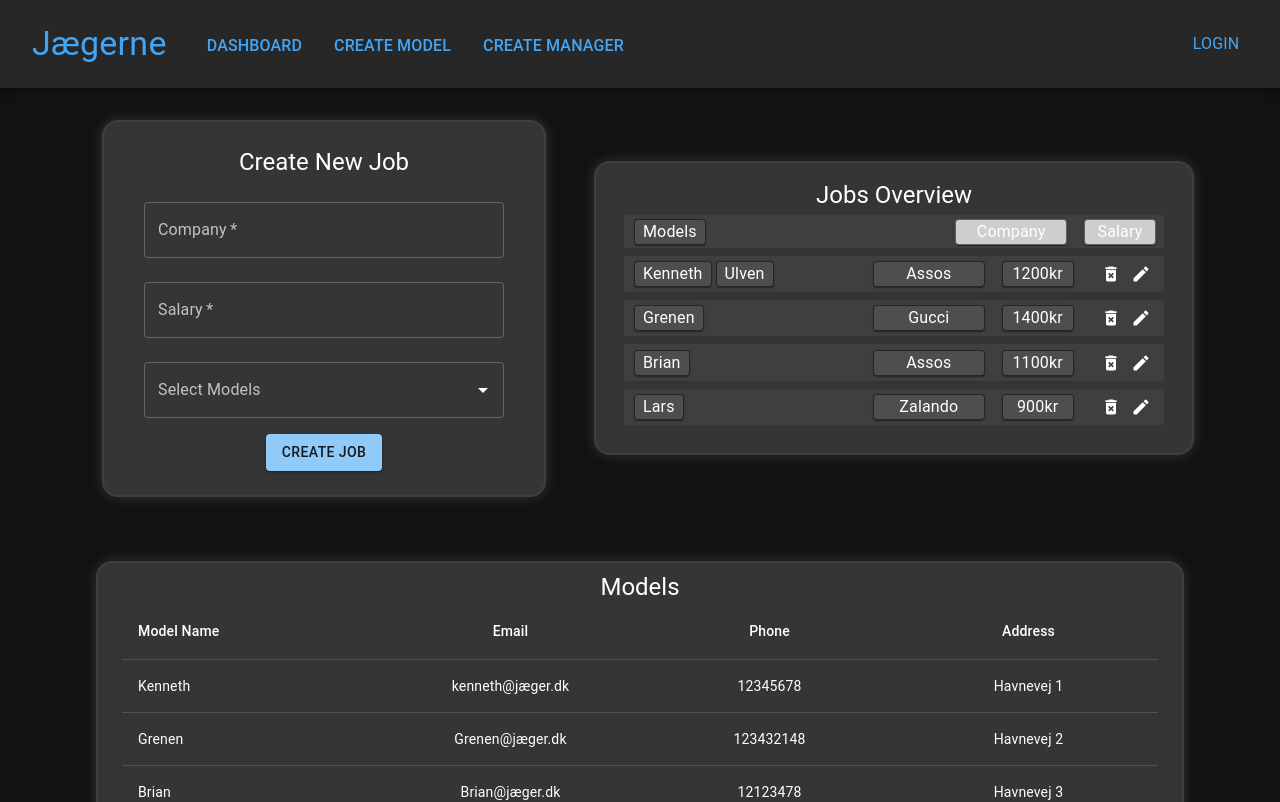
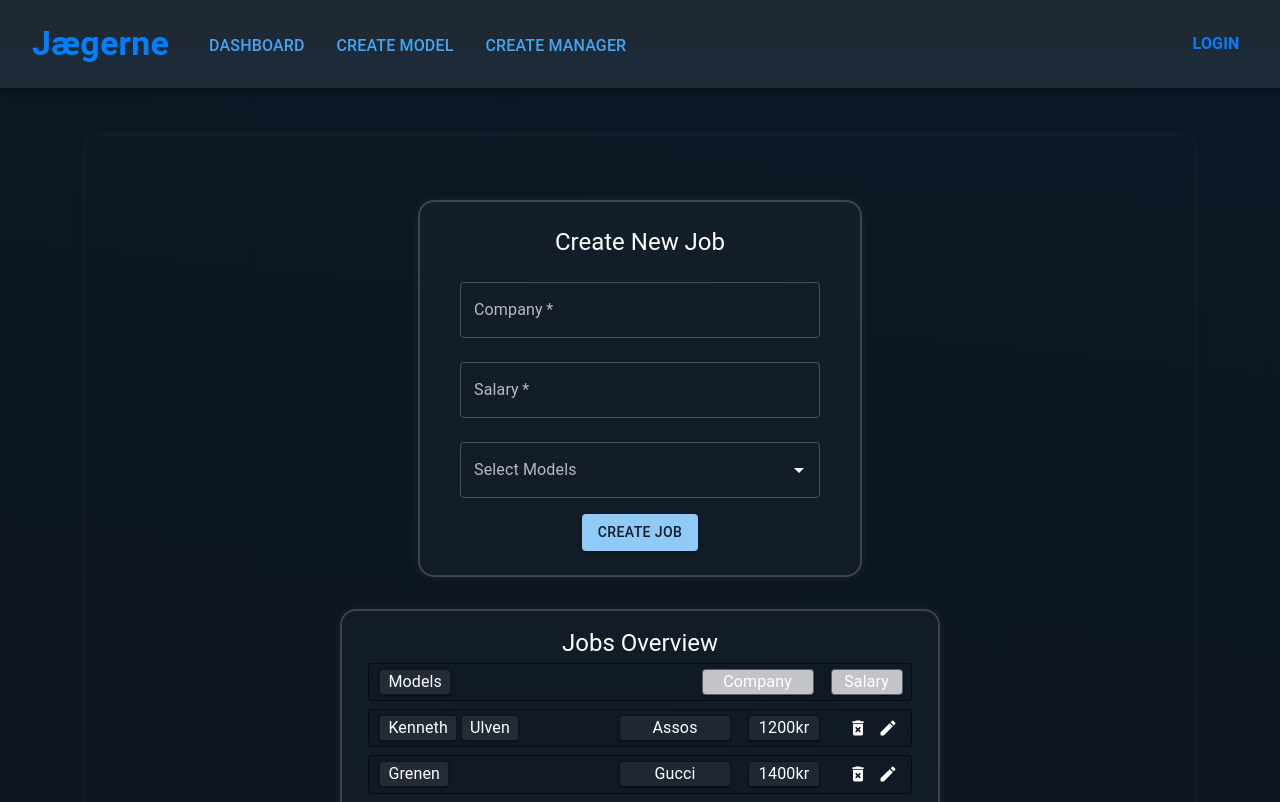
Before and after one commit to s-bogelund/FED-Assignment2, a React (Create React App) app in the folder frontend/: page /dashboard in a window 1280 px wide. Shown: the top 802 px of the page. Built offline with nearby package versions, Linux system fonts and the light colour scheme.

Commit message:
Color overhaul to all elements, jobs data now persists through localStorage

```diff
--- a/frontend/src/App.js
+++ b/frontend/src/App.js
@@ -6,7 +6,7 @@ import { ThemeProvider, createTheme } from "@mui/material/styles";
 import React from "react";
 import Home from "./pages/Home";
 import Login from "./pages/Login";
-import { CssBaseline } from "@mui/material";
+import { Container, CssBaseline } from "@mui/material";
 import Dashboard from "./pages/Dashboard";
 
 const darkTheme = createTheme({
@@ -43,8 +43,8 @@ function App() {
 	return (
 		<ThemeProvider theme={darkTheme}>
 			<Router>
+				<Navbar links={checkNavBarLinks()} loginLink="login" />
 				<CssBaseline enableColorScheme />
-				<Navbar links={checkNavBarLinks()} loginLink="login" />
 				<Routes path="/">
 					<Route index element={<Home />} />
 					<Route path="login" element={<Login />} />
--- a/frontend/src/components/Dashboard/CreateJob.js
+++ b/frontend/src/components/Dashboard/CreateJob.js
@@ -27,7 +27,7 @@ const CreateJob = (props) => {
 	};
 
 	return (
-		<Container maxWidth="xs" sx={containerStyle}>
+		<Container maxWidth="xs" sx={{ ...containerStyle }}>
 			<Box
 				component="form"
 				onSubmit={handleJobSubmit}
--- a/frontend/src/components/Dashboard/JobsList/Job.js
+++ b/frontend/src/components/Dashboard/JobsList/Job.js
@@ -19,7 +19,7 @@ const Job = (props) => {
 				display: "flex",
 				justifyContent: "flex-start",
 				alignItems: "center",
-				backgroundColor: "rgba(255, 255, 255, 0.03)",
+				backgroundColor: "rgba(255, 255, 255, 0.01)",
 				borderRadius: 1,
 				border: "1px solid rgba(0, 0, 0, 0.52)",
 				px: 1,
@@ -60,18 +60,20 @@ const Job = (props) => {
 				display: "flex",
 				justifyContent: "space-between",
 				alignItems: "center",
+				border: "1px solid rgba(0, 0, 0, 0.52)",
+				borderRadius: 1,
 				px: 1,
 				py: 0.4,
-				gap: 1,
-				margin: 0.5,
-				background: "#3f3f3f",
+				margin: 0.3,
+				my: 0.5,
+				background: "#0c172341",
 			}}
 		>
 			<Box
 				sx={{
 					width: "40%",
 					display: "flex",
-					wrap: "flexWrap",
+					flexWrap: "wrap",
 				}}
 			>
 				{renderJobModels()}
@@ -88,7 +90,7 @@ const Job = (props) => {
 						sx={{
 							...paperStyle(),
 							justifyContent: "center",
-							wrap: "wrap",
+							flexWrap: "wrap",
 							minWidth: "7em",
 						}}
 					>
--- a/frontend/src/components/Dashboard/JobsList/JobModels.js
+++ b/frontend/src/components/Dashboard/JobsList/JobModels.js
@@ -12,7 +12,7 @@ const JobModels = (props) => {
 		borderRadius: 1,
 		border: "1px solid rgba(0, 0, 0, 0.52)",
 		px: 1,
-		mx: 0.25,
+		m: 0.25,
 	};
 
 	// const onModelHover = (event) => {
@@ -32,7 +32,7 @@ const JobModels = (props) => {
 			}}
 		>
 			<Typography variant="body1">
-				{isHovering ? "Delete" : props.model}
+				{isHovering ? props.model + " X" : props.model}
 			</Typography>
 		</Paper>
 	);
--- a/frontend/src/components/Dashboard/JobsList/JobsList.js
+++ b/frontend/src/components/Dashboard/JobsList/JobsList.js
@@ -1,5 +1,6 @@
 import { Container, List, ListItem, Stack, Typography } from "@mui/material";
 import React from "react";
+import { containerStyle } from "../../styling";
 import Job from "./Job";
 
 const JobsList = (props) => {
@@ -26,18 +27,7 @@ const JobsList = (props) => {
 	return (
 		<Container
 			maxWidth="sm"
-			sx={{
-				display: "flex",
-				flexDirection: "column",
-				margin: 2,
-				paddingTop: 2,
-				paddingBottom: 3,
-				paddingRight: 0,
-				border: "2px solid rgba(160, 160, 160, 0.1)",
-				borderRadius: 4,
-				boxShadow: "0 0 13px rgba(255, 255, 255, 0.15)",
-				backgroundColor: "rgba(255, 255, 255, 0.15)",
-			}}
+			sx={{ ...containerStyle, paddingBottom: 4, paddingTop: 2 }}
 		>
 			<Typography
 				sx={{ display: "flex", justifyContent: "center" }}
--- a/frontend/src/components/Dashboard/ModelList/ModelList.js
+++ b/frontend/src/components/Dashboard/ModelList/ModelList.js
@@ -24,9 +24,7 @@ const ModelList = (props) => {
 	});
 
 	return (
-		<Container
-			sx={{ ...containerStyle, maxWidth: "md", flexDirection: "column" }}
-		>
+		<Container sx={{ ...containerStyle, width: "xl" }}>
 			<Box sx={{ display: "flex", justifyContent: "center" }}>
 				<Typography variant="h5">Models</Typography>
 			</Box>
@@ -45,16 +43,16 @@ const ModelList = (props) => {
 							key={row.name}
 							sx={{ "&:last-child td, &:last-child th": { border: 0 } }}
 						>
-							<TableCell component="th" scope="row" sx={{ width: "12em" }}>
+							<TableCell component="th" scope="row" sx={{ width: "25%" }}>
 								{row.name}
 							</TableCell>
-							<TableCell align="center" sx={{ width: "12em" }}>
+							<TableCell align="center" sx={{ width: "25%" }}>
 								{row.email}
 							</TableCell>
-							<TableCell align="center" sx={{ width: "12em" }}>
+							<TableCell align="center" sx={{ width: "25%" }}>
 								{row.phone}
 							</TableCell>
-							<TableCell align="center" sx={{ width: "12em" }}>
+							<TableCell align="center" sx={{ width: "25%" }}>
 								{row.address}
 							</TableCell>
 						</TableRow>
--- a/frontend/src/components/Navbar.js
+++ b/frontend/src/components/Navbar.js
@@ -8,12 +8,17 @@ import {
 } from "@mui/material";
 import React from "react";
 import { useNavigate } from "react-router-dom";
+import { bodyContainer } from "./styling";
 
 const Navbar = (props) => {
 	const navigate = useNavigate();
 
 	return (
-		<AppBar position="static">
+		<AppBar
+			enableColorOnDark
+			position="fixed"
+			sx={{ backgroundColor: "rgba(8,22,36,0.85)" }}
+		>
 			<Container maxWidth="x1">
 				<Toolbar disableGutters sx={{ p: 1 }}>
 					<Box
@@ -22,7 +27,10 @@ const Navbar = (props) => {
 							cursor: "pointer",
 						}}
 					>
-						<Typography variant="h4" sx={{ color: "primary.dark" }}>
+						<Typography
+							variant="h4"
+							sx={{ color: "#007fff", fontWeight: "bold" }}
+						>
 							Jægerne
 						</Typography>
 					</Box>
@@ -56,7 +64,7 @@ const Navbar = (props) => {
 						}}
 					>
 						<Button onClick={() => navigate(props.loginLink)}>
-							<Typography sx={{ color: "primary.dark", fontSize: 16 }}>
+							<Typography sx={{ color: "#007fff", fontWeight: "bold" }}>
 								Login
 							</Typography>
 						</Button>
--- a/frontend/src/components/styling.js
+++ b/frontend/src/components/styling.js
@@ -1,9 +1,35 @@
 export const containerStyle = {
 	display: "flex",
-	margin: 4,
+	flexDirection: "column",
+	margin: 2,
 	py: 1,
-	border: "2px solid rgba(160, 160, 160, 0.1)",
+	border: "2px solid rgba(160, 160, 160, 0.3)",
 	borderRadius: 4,
-	boxShadow: "0 0 13px rgba(255, 255, 255, 0.15)",
-	backgroundColor: "rgba(255, 255, 255, 0.15)",
+	boxShadow: "0 0 9px rgba(120, 120, 120, 0.15)",
+	backgroundColor: "#1f2b3755",
 };
+
+export const bodyContainer = {
+	margin: 0,
+	marginTop: 6,
+	px: 2,
+	background:
+		"linear-gradient(186deg, rgba(10,25,41,0.85) 0%, rgba(10,25,41,0.5) 65%, rgba(10,25,41,0.3) 100%)",
+	minWidth: "100vw",
+	minHeight: "100vh",
+	display: "flex",
+	justifyContent: "center",
+	alignItems: "center",
+};
+
+export const largeBoxStyle = {
+	display: "flex",
+	alignItems: "center",
+	justifyContent: "space-between",
+	my: 11,
+	py: 6,
+	px: 7,
+	backgroundColor: "#001e3c100",
+	borderRadius: 4,
+	boxShadow: "0 0 9px rgba(120, 120, 120, 0.15)",
+};
--- a/frontend/src/index.css
+++ b/frontend/src/index.css
@@ -1,4 +1,3 @@
-
 body {
 	margin: 0;
 	font-family: roboto, -apple-system, BlinkMacSystemFont, "Roboto", "Segoe UI",
--- a/frontend/src/pages/Dashboard.js
+++ b/frontend/src/pages/Dashboard.js
@@ -1,15 +1,33 @@
 import { Container } from "@mui/material";
 import { Box } from "@mui/system";
-import React, { useState } from "react";
+import React, { useEffect, useState } from "react";
 import { seedJobs, seedManagers, seedModels } from "../data/seeds";
 import CreateJob from "../components/Dashboard/CreateJob";
 import JobsList from "../components/Dashboard/JobsList/JobsList";
 import ModelList from "../components/Dashboard/ModelList/ModelList";
+import {
+	bodyContainer,
+	containerStyle,
+	largeBoxStyle,
+} from "../components/styling";
 
 const Dashboard = () => {
-	const [jobs, setJobs] = useState(seedJobs);
+	const [jobs, setJobs] = useState([]);
 	const [models, setModels] = useState(seedModels);
-	console.log(jobs);
+
+	useEffect(() => {
+		// if no jobs, create some
+		if (!JSON.parse(localStorage.getItem("jobsList"))) {
+			console.log("setting local storage");
+			localStorage.setItem("jobsList", JSON.stringify(seedJobs));
+			setJobs(seedJobs);
+			console.log("Seed data used");
+		} else setJobs(JSON.parse(localStorage.getItem("jobsList")));
+	}, []);
+
+	useEffect(() => {
+		localStorage.setItem("jobsList", JSON.stringify(jobs));
+	}, [jobs]);
 
 	const handleDeleteJob = (id) => {
 		console.log("handleDeleteJob called with id: ", id);
@@ -48,13 +66,15 @@ const Dashboard = () => {
 
 	return (
 		<React.Fragment>
-			<Container component="main" sx={{ background: "primary.dark" }}>
+			<Container component="main" sx={bodyContainer}>
 				<Box
 					flexWrap={"wrap"}
 					sx={{
-						display: "flex",
-						alignItems: "center",
-						justifyContent: "center",
+						...largeBoxStyle,
+						maxWidth: "90%",
+						"@media (max-width: 1404px)": {
+							justifyContent: "center",
+						},
 					}}
 				>
 					<CreateJob onNewJob={handleJobAdded} />
--- a/frontend/src/pages/Home.js
+++ b/frontend/src/pages/Home.js
@@ -2,21 +2,15 @@ import { Container, CssBaseline, Typography } from "@mui/material";
 import { Box } from "@mui/system";
 import React from "react";
 import { useNavigate } from "react-router-dom";
+import { bodyContainer } from "../components/styling";
 
 const Home = () => {
 	const navigate = useNavigate();
 
 	return (
-		<Container component="main">
+		<Container component="main" sx={bodyContainer}>
 			<CssBaseline />
-			<Box
-				sx={{
-					marginTop: 10,
-					display: "flex",
-					alignItems: "center",
-					flexDirection: "column",
-				}}
-			>
+			<Box>
 				<Typography variant="h4">You are not logged in</Typography>
 				<Typography sx={{ mt: 3 }} variant="body1">
 					Please login to use this application
--- a/frontend/src/pages/Login.js
+++ b/frontend/src/pages/Login.js
@@ -7,6 +7,7 @@ import {
 	Typography,
 } from "@mui/material";
 import React from "react";
+import { bodyContainer, largeBoxStyle } from "../components/styling";
 
 const Login = () => {
 	const handleLoginSubmit = (event) => {
@@ -18,14 +19,13 @@ const Login = () => {
 		});
 	};
 	return (
-		<Container component="main">
+		<Container component="main" sx={bodyContainer}>
 			<CssBaseline />
 			<Box
 				sx={{
-					marginTop: 10,
-					display: "flex",
-					alignItems: "center",
+					...largeBoxStyle,
 					flexDirection: "column",
+					mt: "-4rem",
 				}}
 			>
 				<Typography variant="h3" color="inherit">
```
